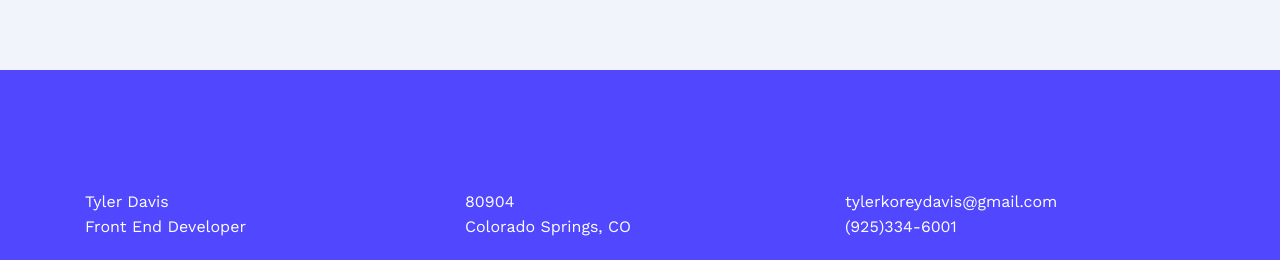
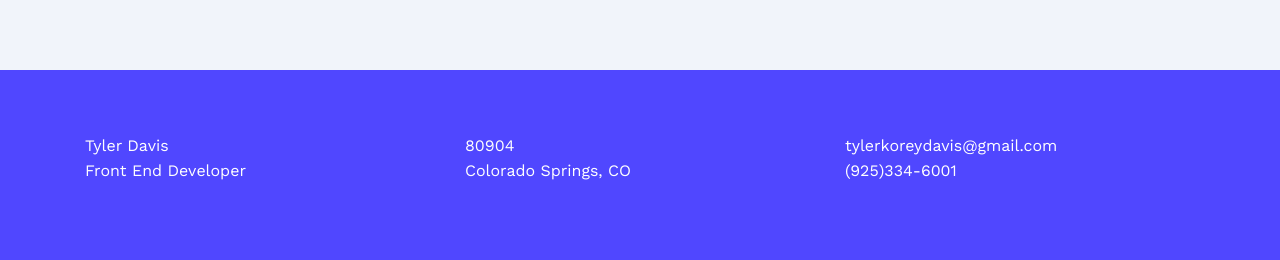
Before and after one commit to tkdavis/Portfolio, a React (Create React App) app: page / in a window 1280 px wide. Shown: the part 2537-2797 px from the top of the page. Built offline with nearby package versions, Linux system fonts and the light colour scheme.

Commit message:
make footer smaller

```diff
--- a/src/App.css
+++ b/src/App.css
@@ -90,8 +90,8 @@ h1.jumbotron-heading {
 }
 
 footer {
-  min-height: 40vh;
-  padding: 15vh 0px;
+  min-height: 25vh;
+  padding: 8vh 0px;
   background-color: #5047ff;
 }
 
```
